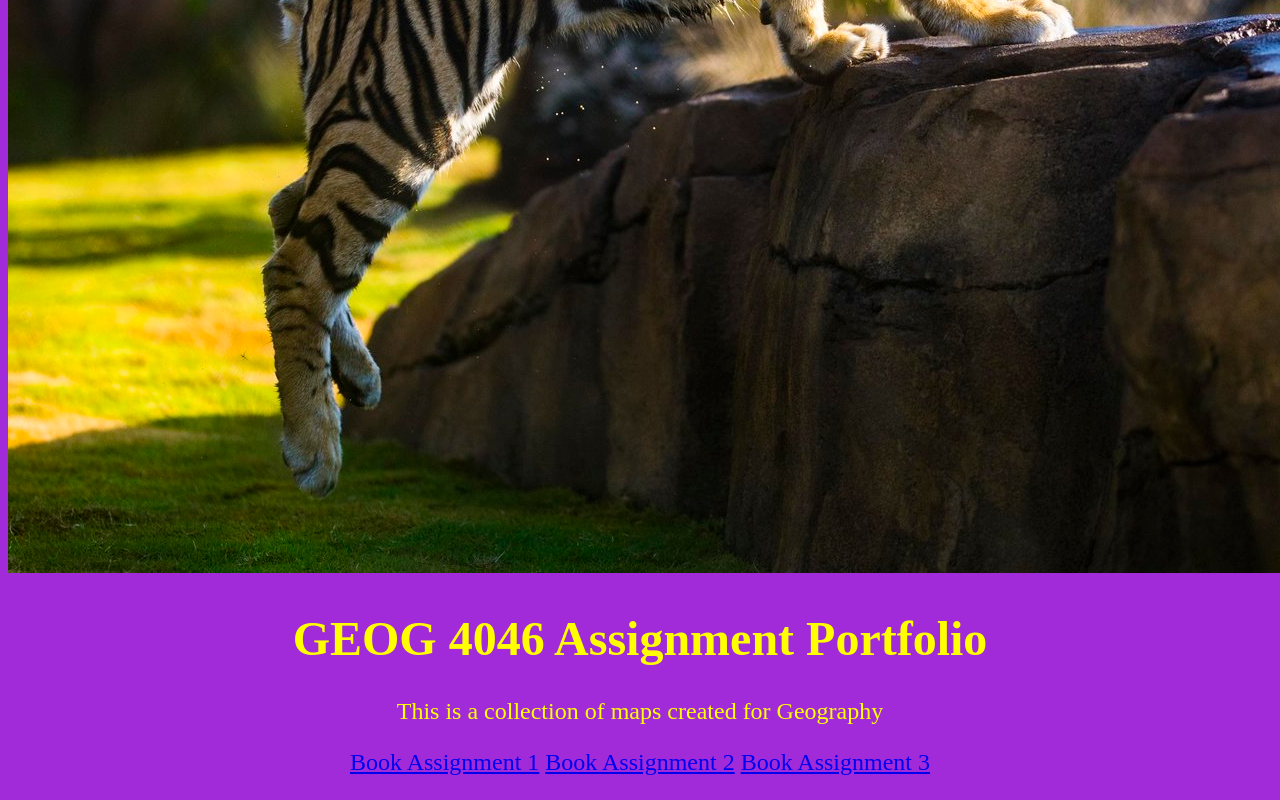
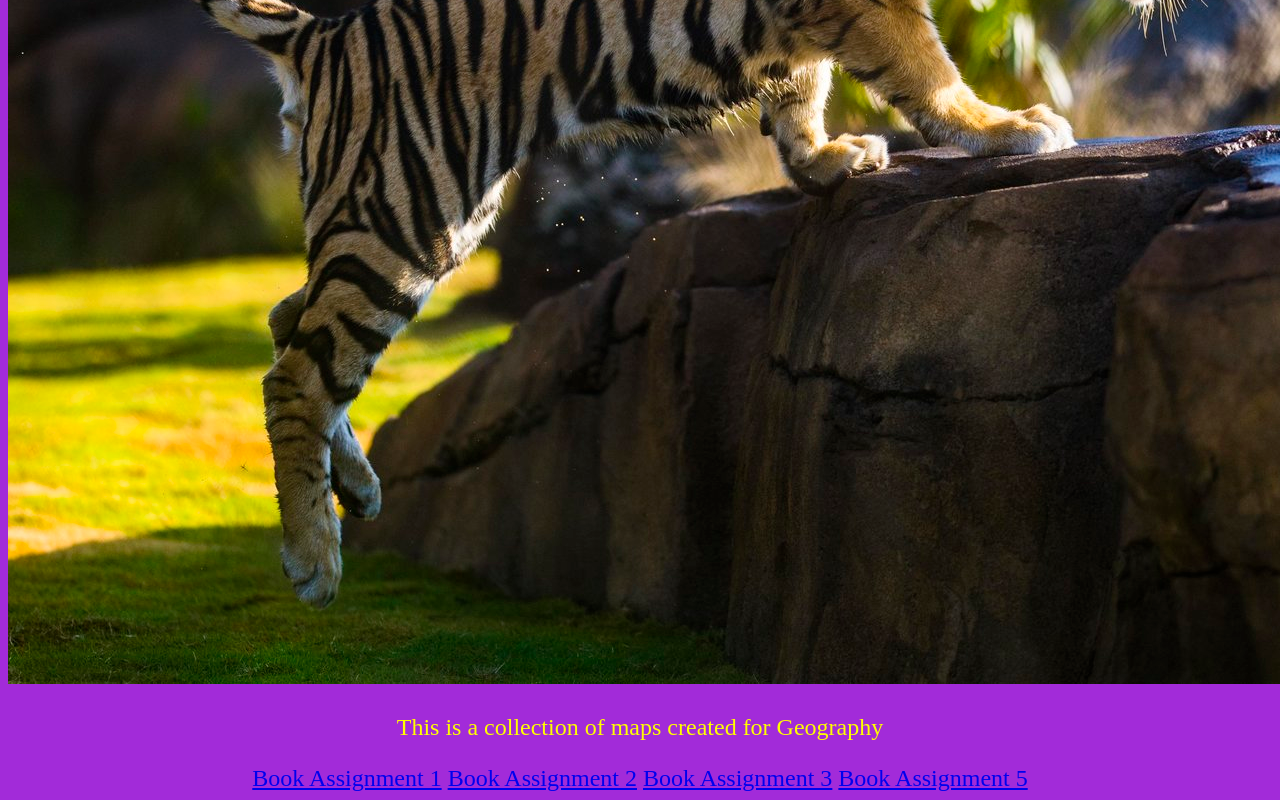
Before and after one commit to ngoff3/ngoff3.github.io, a plain HTML site: page index.html in a window 1280 px wide. Shown: the part 581-1381 px from the top of the page. Drawn offline with Linux system fonts and the light colour scheme.

Commit message:
Title location

```diff
--- a/index.html
+++ b/index.html
@@ -5,12 +5,13 @@
     <link rel="stylesheet" href="style.css" />
   </head>
   <body>
+   <h1>GEOG 4046 Assignment Portfolio</h1>
    <img src="Images/MikeVII.jpg" alt="">
-   <h1>GEOG 4046 Assignment Portfolio</h1>
    <p>This is a collection of maps created for Geography</p>
    <a href="http://arcg.is/2n2jqWJ">Book Assignment 1</a>
    <a href="http://www.arcgis.com/apps/View/index.html?appid=e7c1a0258eed4a82828ca53a980852a4">Book Assignment 2</a>
    <a href="https://ngoff6.maps.arcgis.com/apps/GeoForm/index.html?appid=eb02284b04094110b6385c23be42e738">Book Assignment 3</a>
+   <a href="https://ngoff6.maps.arcgis.com/apps/webappviewer/index.html?id=f20489d35287427f9ef6301b271404ec">Book Assignment 5</a>
    <script type="text/javascript" src="assignmentcode3.js"></script>
   </body>
 </html>
```
